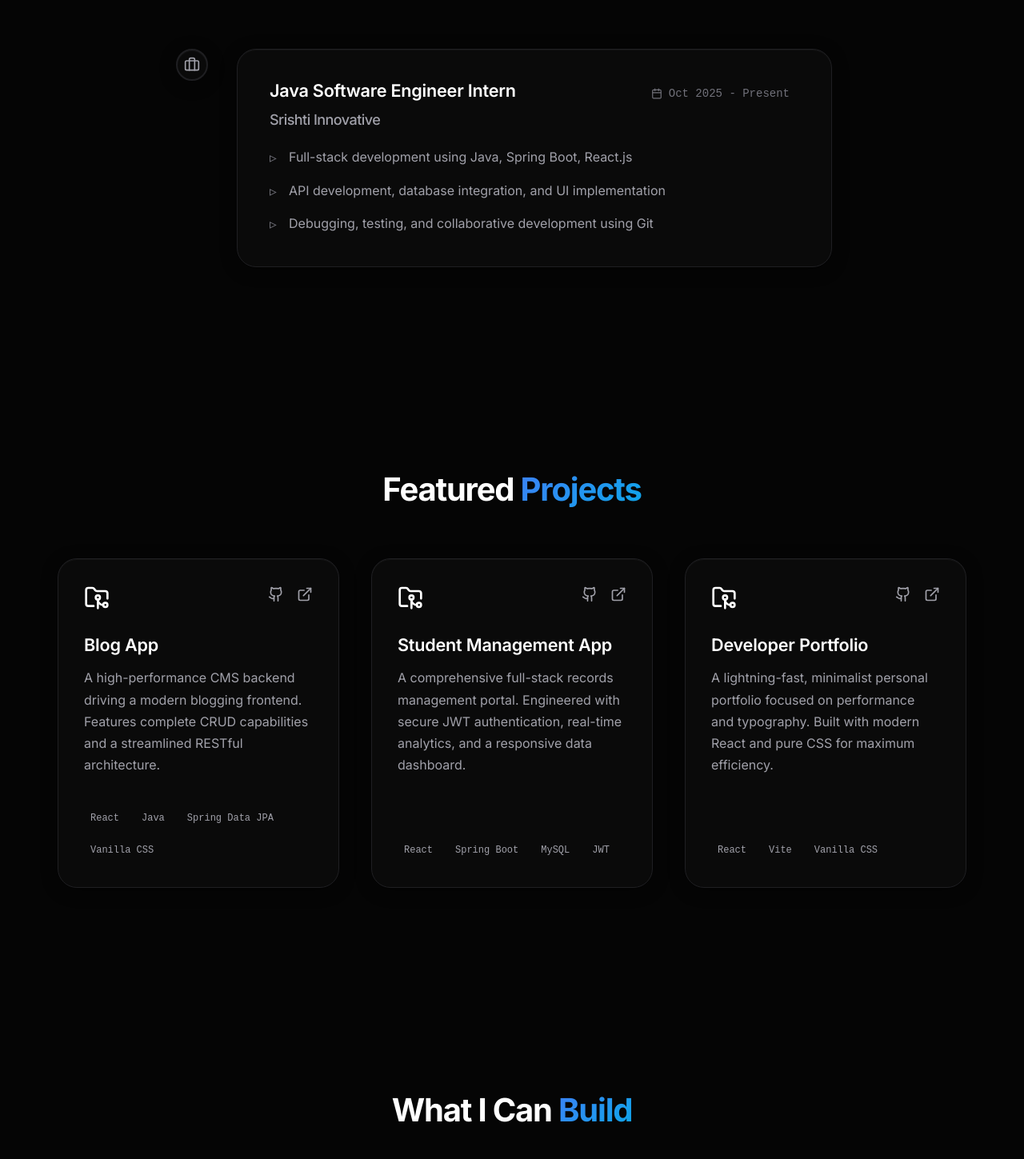
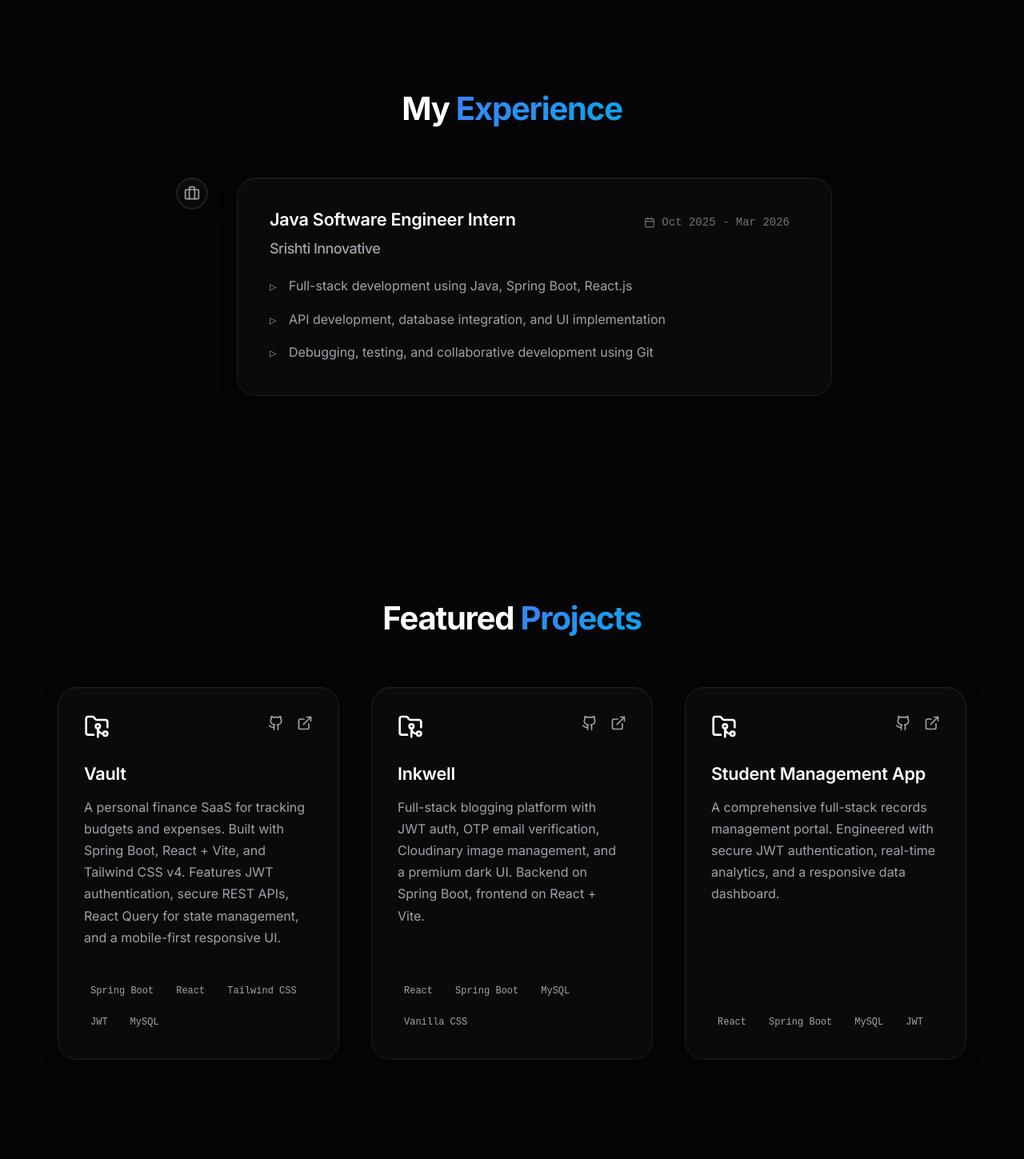
Before and after one commit to iakhilrt/akhilrt-portfolio, a React (Vite) app: page / in a window 1280 px wide. Shown: the part 2541-3990 px from the top of the page at 80% size. Built offline with nearby package versions, Linux system fonts and the light colour scheme.

Commit message:
project and experience update

```diff
--- a/src/components/Experience.jsx
+++ b/src/components/Experience.jsx
@@ -7,7 +7,7 @@ const Experience = () => {
         {
             role: 'Java Software Engineer Intern',
             company: 'Srishti Innovative',
-            duration: 'Oct 2025 - Present',
+            duration: 'Oct 2025 - Mar 2026',
             description: [
                 'Full-stack development using Java, Spring Boot, React.js',
                 'API development, database integration, and UI implementation',
--- a/src/components/Projects.jsx
+++ b/src/components/Projects.jsx
@@ -5,10 +5,16 @@ import './Projects.css';
 const Projects = () => {
     const projects = [
         {
-            title: 'Blog App',
-            description: 'A high-performance CMS backend driving a modern blogging frontend. Features complete CRUD capabilities and a streamlined RESTful architecture.',
-            tech: ['React', 'Java', 'Spring Data JPA', 'Vanilla CSS'],
-            metrics: { posts: '10k+', views: '50k/mo' },
+            title: 'Vault',
+            description: 'A personal finance SaaS for tracking budgets and expenses. Built with Spring Boot, React + Vite, and Tailwind CSS v4. Features JWT authentication, secure REST APIs, React Query for state management, and a mobile-first responsive UI.',
+            tech: ['Spring Boot', 'React', 'Tailwind CSS', 'JWT', 'MySQL'],
+            github: 'https://github.com/iakhilrt/expense-tracker.git',
+            demo: 'https://vault.akhilrt.com'
+        },
+        {
+            title: 'Inkwell',
+            description: 'Full-stack blogging platform with JWT auth, OTP email verification, Cloudinary image management, and a premium dark UI. Backend on Spring Boot, frontend on React + Vite.',
+            tech: ['React', 'Spring Boot', 'MySQL', 'Vanilla CSS'],
             github: 'https://github.com/iakhilrt/blog-app',
             demo: 'https://inkwell.akhilrt.com'
         },
@@ -16,17 +22,8 @@ const Projects = () => {
             title: 'Student Management App',
             description: 'A comprehensive full-stack records management portal. Engineered with secure JWT authentication, real-time analytics, and a responsive data dashboard.',
             tech: ['React', 'Spring Boot', 'MySQL', 'JWT'],
-            metrics: { users: '+500', uptime: '99.9%' },
             github: 'https://github.com/iakhilrt/student-management-app',
             demo: 'https://student.akhilrt.com'
-        },
-        {
-            title: 'Developer Portfolio',
-            description: 'A lightning-fast, minimalist personal portfolio focused on performance and typography. Built with modern React and pure CSS for maximum efficiency.',
-            tech: ['React', 'Vite', 'Vanilla CSS'],
-            metrics: { perf: '100', access: '100' },
-            github: 'https://github.com/iakhilrt/akhilrt-portfolio.git',
-            demo: '#home'
         }
     ];
 
--- a/src/components/Skills.jsx
+++ b/src/components/Skills.jsx
@@ -7,22 +7,22 @@ const Skills = () => {
         {
             title: 'Frontend',
             icon: <Layout className="skill-icon" />,
-            skills: ['HTML', 'CSS', 'JavaScript', 'React']
+            skills: ['HTML', 'CSS', 'JavaScript', 'React', 'Vite', 'Tailwind CSS', 'React Query']
         },
         {
             title: 'Backend',
             icon: <Server className="skill-icon" />,
-            skills: ['Java', 'Spring Boot', 'REST API']
+            skills: ['Java', 'Spring Boot', 'Spring Security', 'Spring Data JPA', 'REST API', 'JWT', 'Hibernate']
         },
         {
             title: 'Database',
             icon: <Database className="skill-icon" />,
-            skills: ['MySQL']
+            skills: ['MySQL', 'TiDB Cloud']
         },
         {
-            title: 'Tools',
+            title: 'Tools & Services',
             icon: <Wrench className="skill-icon" />,
-            skills: ['Git', 'GitHub', 'Docker', 'Vercel', 'Render']
+            skills: ['Git', 'GitHub', 'Docker', 'Postman', 'AWS', 'Vercel', 'Render', 'Cloudinary', 'Brevo']
         }
     ];
 
```
